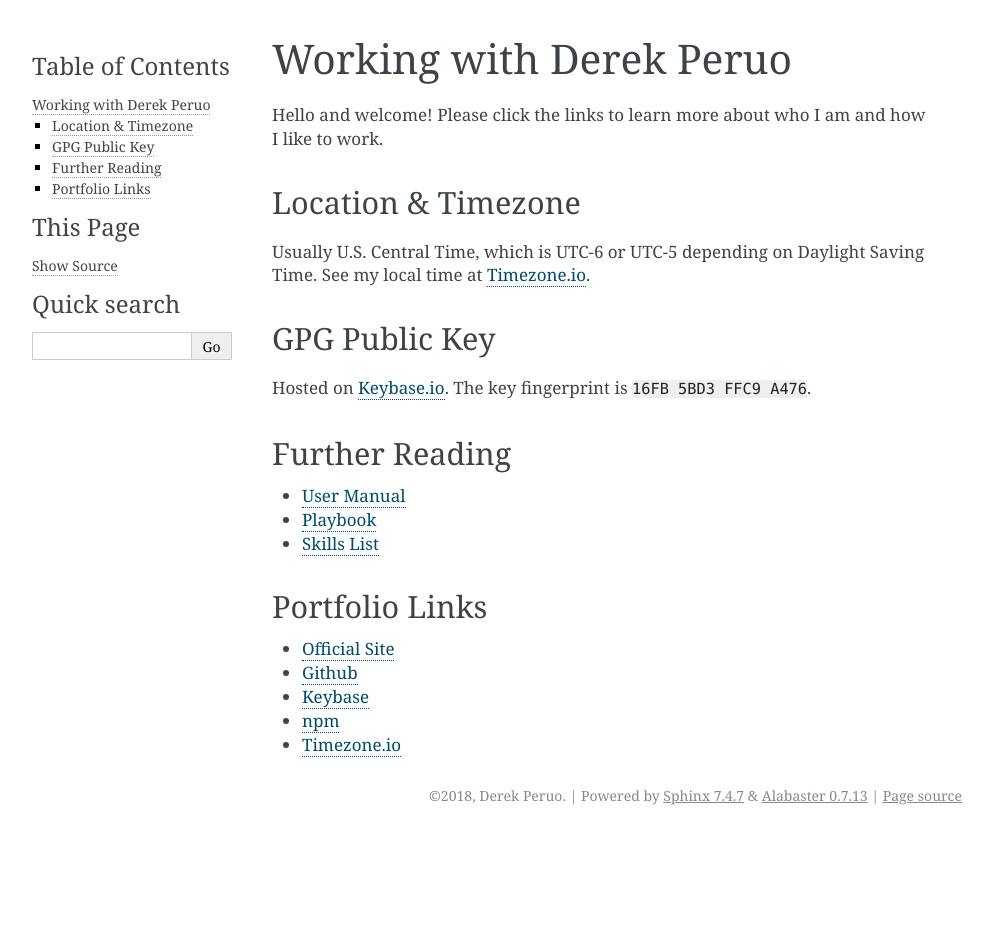
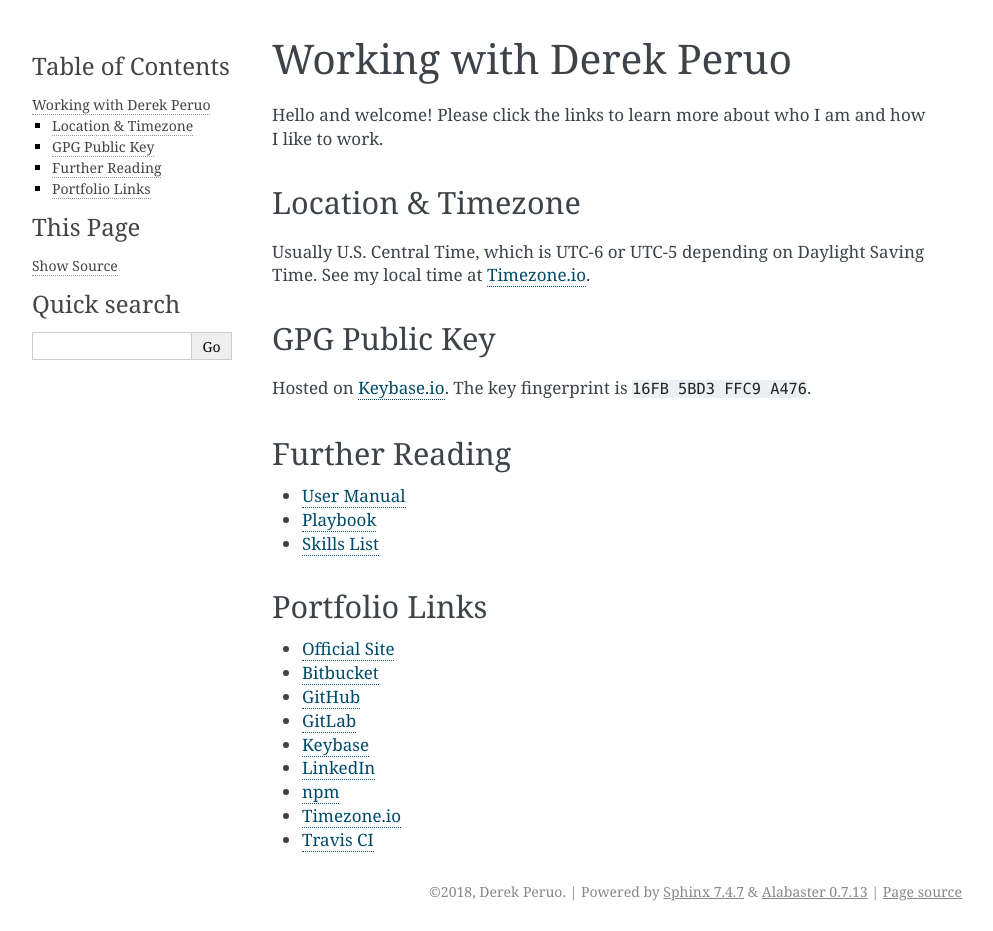
Before and after one commit to dperuo/about-me, a Sphinx documentation site: the page built from docs/index.rst, in a window 1280 px wide. Shown: the whole page, without its empty margins (148-1141 px from the left). Built offline with Sphinx 7.4.7, drawn with Linux system fonts in a browser that asks for light colours; before the commit the page ends 900 px from its top, so only the background shows below that.

```diff
--- a/docs/index.rst
+++ b/docs/index.rst
@@ -36,7 +36,11 @@ Portfolio Links
     :titlesonly:
 
     Official Site <http://derekperuo.net>
-    Github <https://github.com/dperuo>
+    Bitbucket <https://bitbucket.org/dperuo>
+    GitHub <https://github.com/dperuo>
+    GitLab <https://github.com/dperuo>
     Keybase <https://keybase.io/derekperuo>
+    LinkedIn <https://www.linkedin.com/in/derekperuo/>
     npm <https://www.npmjs.com/~dperuo>
     Timezone.io <https://timezone.io/people/5ad9fb24692c6f23d94646eb>
+    Travis CI <https://travis-ci.org/dperuo>
--- a/docs/user-manual.rst
+++ b/docs/user-manual.rst
@@ -51,7 +51,7 @@ Schedule Meetings in Advance
   Scheduled all meetings with me in advance. Shorter meetings are better than longer meetings.
 
 Use the Playbook
-  When in doubt, consult the :ref:`Playbook <playbook>`.
+  When in doubt, consult the :doc:`playbook`.
 
 
 
```
